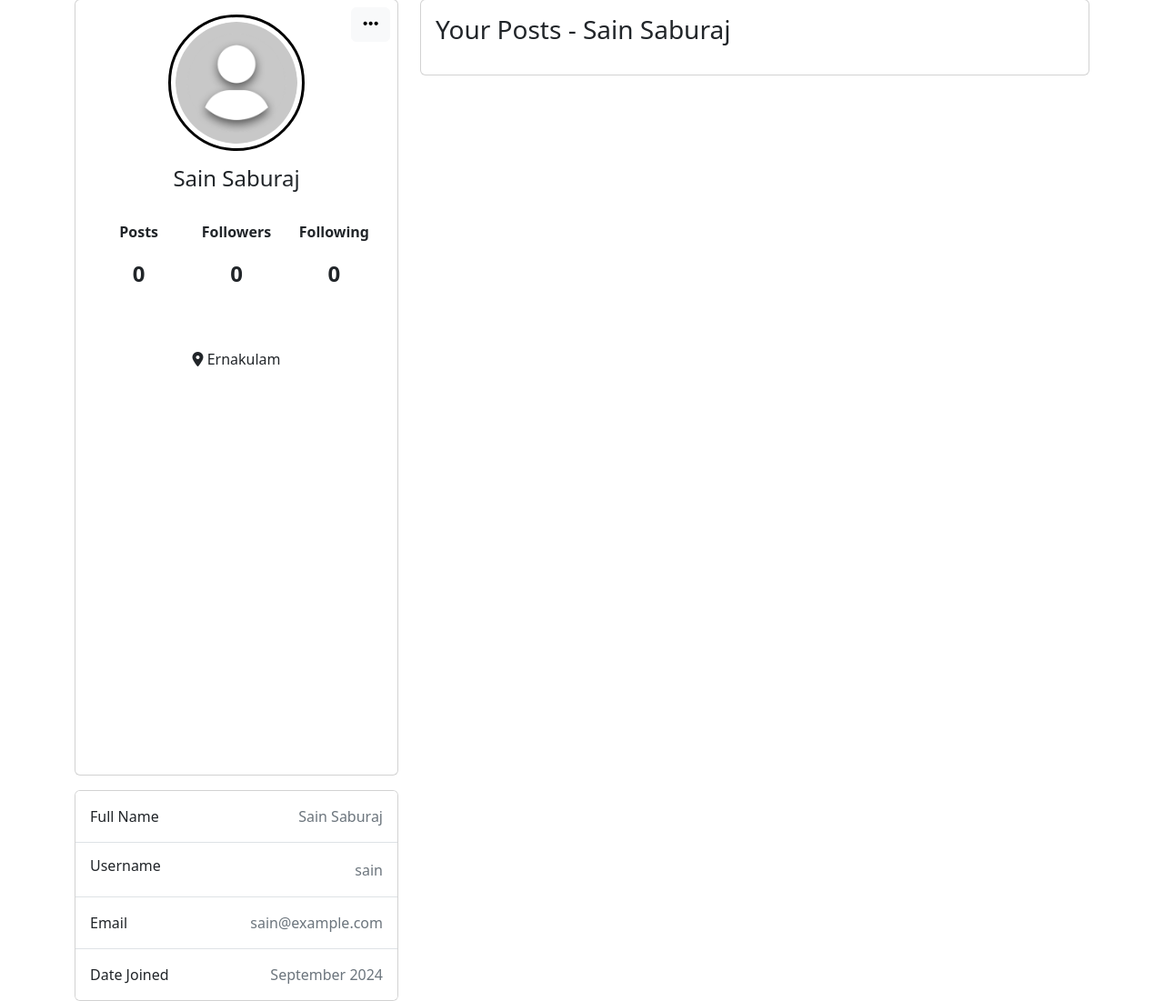
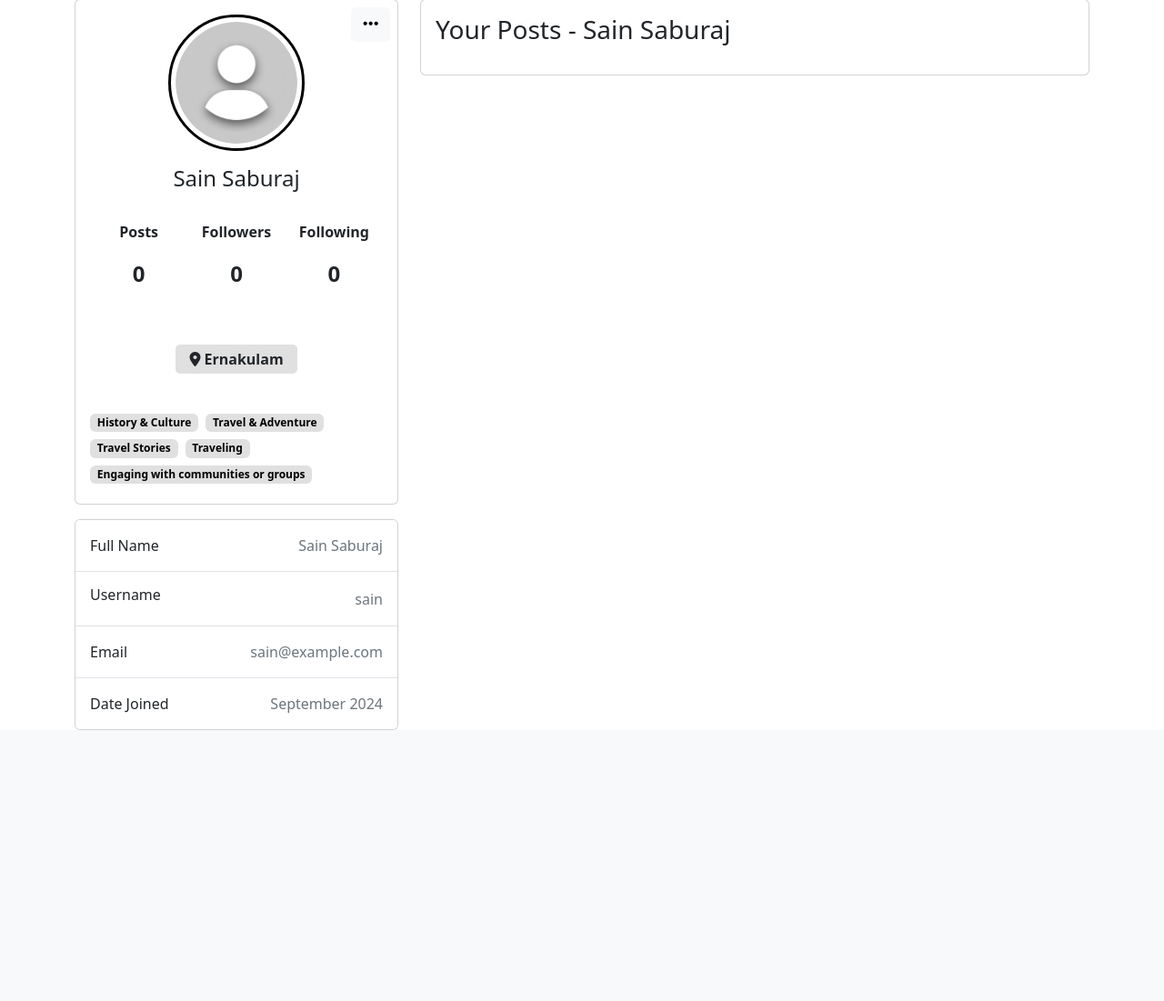
Before and after one commit to theRealSain/Pixtream, a PHP site: page /profile.php in a window 1280 px wide. Shown: the part 81-1182 px from the top of the page at 91% size. After the commit the page ends 884 px from the top, so only its background shows below. Run offline with PHP 8.4, Linux system fonts and the light colour scheme; a user stored in the database is signed in; data comes from the database, SQL or seed files in the repository; data that the repository does not hold is empty.

Commit message:
Add files via upload

```diff
--- a/assets/css/me.css
+++ b/assets/css/me.css
@@ -46,9 +46,41 @@
     background-color: black !important;
     font-size: 12px;
 }
+.mybadge2{
+    background-color: #e0e0e0 !important;
+    font-size: 12px;
+    color: black;
+}
 
 #interestForm h3{
     font-weight: bolder;
+}
+
+.bio-text{
+    text-align: center !important;
+    font-weight: bolder;
+}
+
+.profile-location{
+    background-color: #e0e0e0 !important;
+    padding: 5px 15px;
+    border-radius: 5px;
+}
+
+.profile-interest{
+    margin-bottom: 200px !important;
+}
+
+.info-card{
+    margin-bottom: -450px !important;
+}
+
+.follow-btn{
+
+}
+.btn-following{
+    border: 1px solid black;
+    color: black;
 }
 
 a{
@@ -63,10 +95,7 @@
     background-color: #7f3ace;
     color: #ffffff;
 }
-.btn-following{
-    border: 1px solid #7f3ace;
-    color: #7f3ace;
-}
+
 
 
 .btn-custom:hover {
@@ -151,11 +180,7 @@
     justify-content: space-between;
     align-items: center;
 }
-.btn-following {
-    border: 1px solid #5451ee;
-    color: #5451ee;
-    background-color: transparent;
-}
+
 
 .stats {
     display: flex;
```
